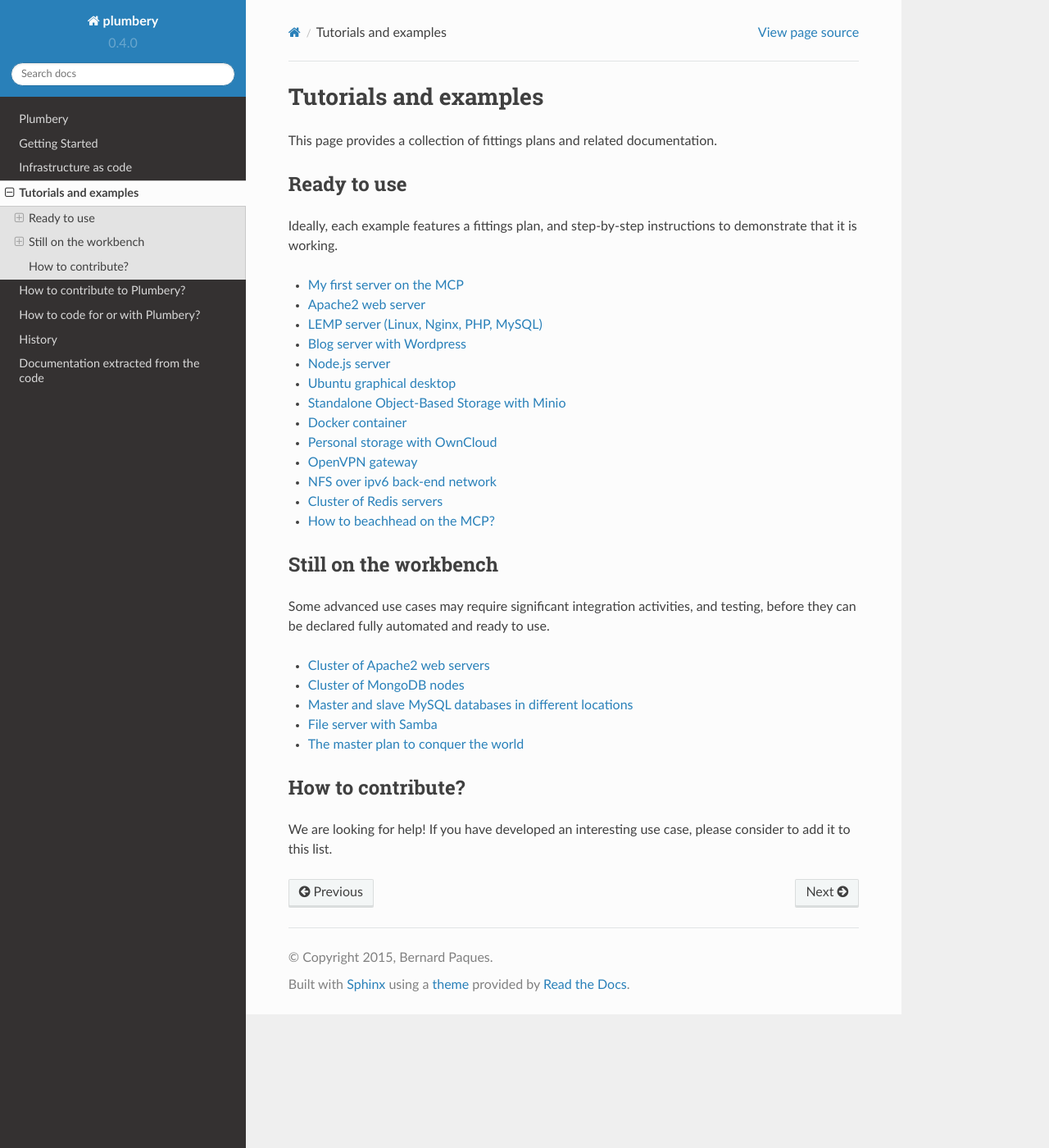
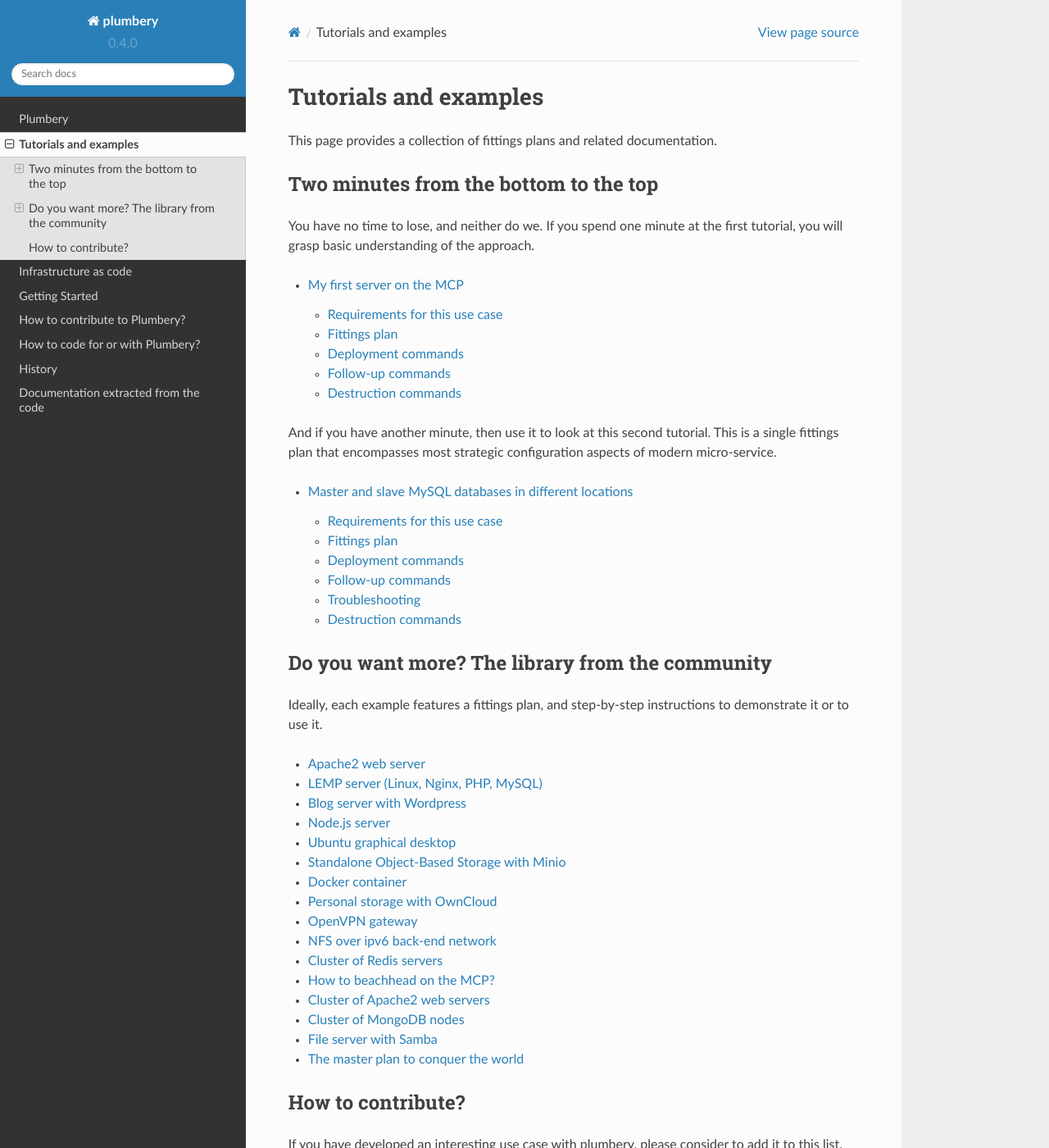
Before and after one commit to NTTLimitedRD/plumbery, a Sphinx documentation site: the page built from docs/tutorials.rst, in a window 1280 px wide and 1400 px high. Shown: the whole window at 82% size. Built offline with Sphinx 7.4.7 and the Read the Docs theme 2.0.0, drawn with Linux system fonts in a browser that asks for light colours; some of the changed text lies outside the part shown.

Commit message:
for the on-line documentation, start with 2 illustrative examples

```diff
--- a/docs/index.rst
+++ b/docs/index.rst
@@ -6,9 +6,9 @@
    :maxdepth: 2
 
    readme
+   tutorials
+   usage
    getting_started
-   usage
-   tutorials
    contributing
    coding
    history
--- a/docs/tutorials.rst
+++ b/docs/tutorials.rst
@@ -4,16 +4,36 @@
 
 This page provides a collection of fittings plans and related documentation.
 
-Ready to use
-------------
+Two minutes from the bottom to the top
+--------------------------------------
+
+You have no time to lose, and neither do we. If you spend one minute at the
+first tutorial, you will grasp basic understanding of the approach.
+
+.. toctree::
+   :maxdepth: 2
+
+   tutorial.first
+
+
+And if you have another minute, then use it to look at this second tutorial.
+This is a single fittings plan that encompasses most strategic configuration
+aspects of modern micro-service.
+
+.. toctree::
+   :maxdepth: 2
+
+   tutorial.sql.master.slave
+
+Do you want more? The library from the community
+------------------------------------------------
 
 Ideally, each example features a fittings plan, and step-by-step
-instructions to demonstrate that it is working.
+instructions to demonstrate it or to use it.
 
 .. toctree::
    :maxdepth: 1
 
-   tutorial.first
    tutorial.apache2
    tutorial.lemp
    tutorial.wordpress
@@ -26,24 +46,14 @@
    tutorial.nfs
    tutorial.redis.cluster
    tutorial.beachhead
-
-Still on the workbench
-----------------------
-
-Some advanced use cases may require significant integration activities, and
-testing, before they can be declared fully automated and ready to use.
-
-.. toctree::
-   :maxdepth: 1
-
    tutorial.apache2.cluster
    tutorial.mongo.cluster
-   tutorial.sql.master.slave
    tutorial.samba
    tutorial.gigafox
 
 How to contribute?
 ------------------
 
-We are looking for help! If you have developed an interesting use case, please
-consider to add it to this list.
+If you have developed an interesting use case with plumbery, please
+consider to add it to this list. This is a smart way to help others, and
+to get feedback from the community as well. :doc:`contributing`
```
